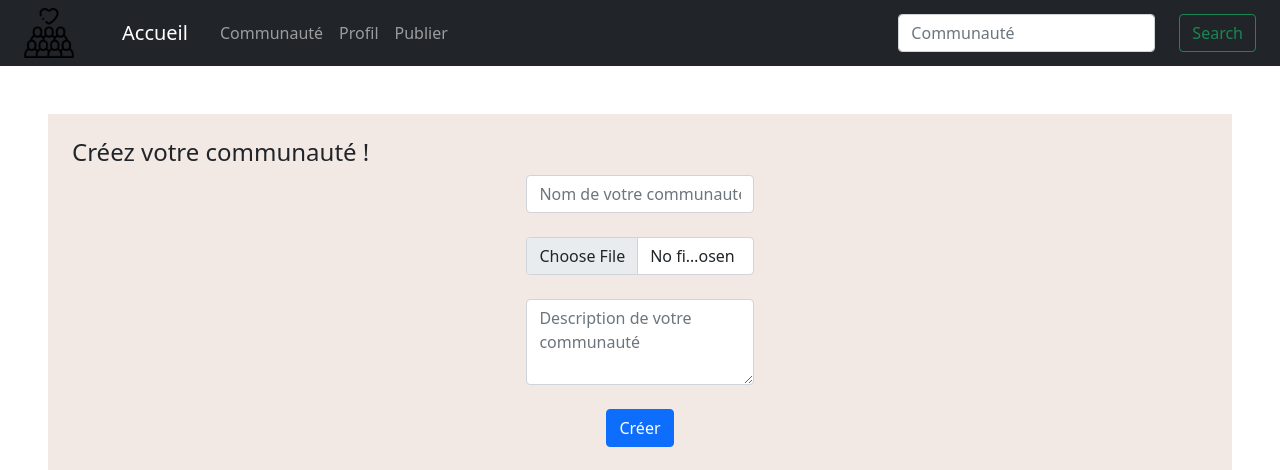
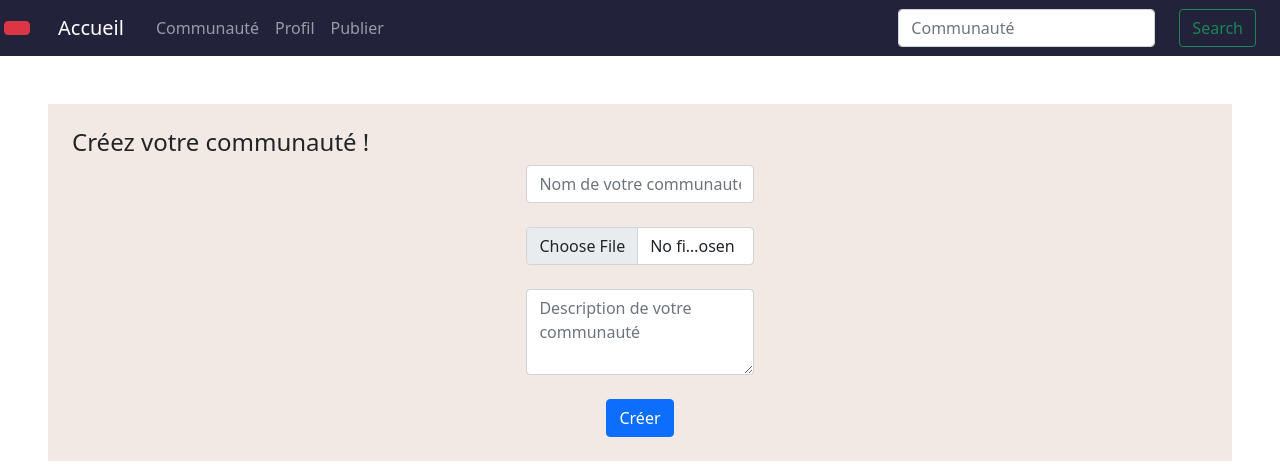
Before and after one commit to louisebld/Netbox, a PHP site: page /index.php?page=communaute in a window 1280 px wide. Shown: the top 470 px of the page. Run offline with PHP 8.4, Linux system fonts and the light colour scheme; the visitor is signed in with stand-in values (Sample User, id 1); data that the repository does not hold is empty.

Commit message:
Update entete.php

```diff
--- a/pages/entete.php
+++ b/pages/entete.php
@@ -9,8 +9,11 @@
 </div> -->
 
 
-<nav class="navbar navbar-expand-lg navbar-dark bg-dark">
-  <img src="images/community.png" width="50" class="mx-4">
+<nav class="navbar navbar-expand-lg navbar-dark barre">
+  <!-- <img src="images/community.png" width="50" class="mx-4">  -->
+  <!-- <i class="bi bi-people-fill"></i> -->
+  <button type="button" name="people" value="people" class="btn btn-danger btn-xl bi-people-fill m-1"></button>
+
   <a class="navbar-brand mx-4" href="index.php?page=accueil">Accueil</a>
     <button class="navbar-toggler" type="button" data-toggle="collapse" data-target="#navbarNavAltMarkup" aria-controls="navbarNavAltMarkup" aria-expanded="false" aria-label="Toggle navigation">
       <span class="navbar-toggler-icon"></span>
```
